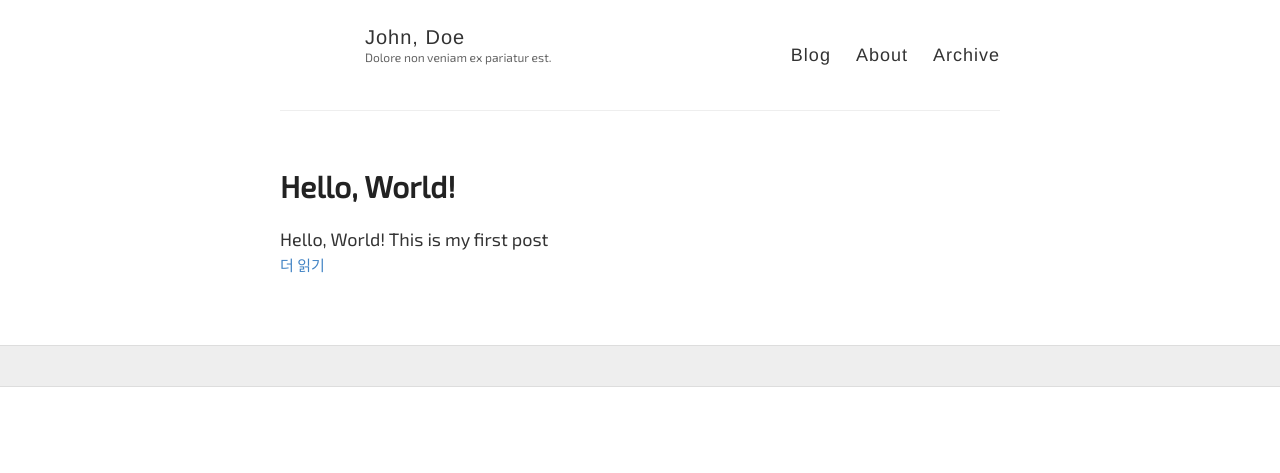
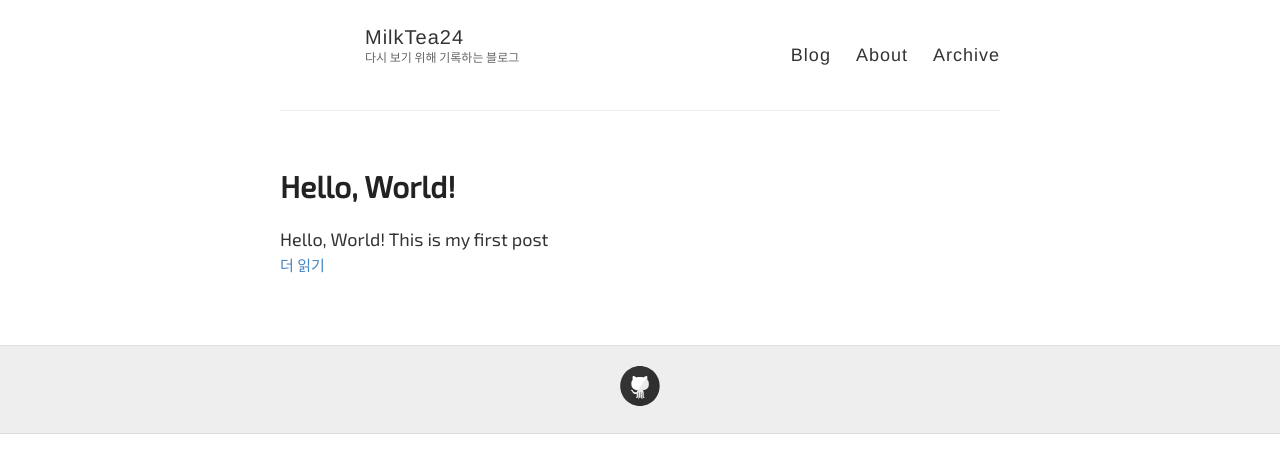
Before and after one commit to MilkTea24/MilkTea24.github.io, a Jekyll site: the page built from index.html, in a window 1280 px wide. Shown: the top 473 px of the page. Built offline with Jekyll 4.4.1, drawn with Linux system fonts in a browser that asks for light colours; some web fonts are replaced; the list of posts is cut into pages by our own code.

Commit message:
fix: 사이트 메타데이터 수정

```diff
--- a/_config.yml
+++ b/_config.yml
@@ -3,10 +3,10 @@
 #
 
 # Name of your site (displayed in the header)
-name: John, Doe
+name: MilkTea24
 
 # Short bio or description (displayed in the header)
-description: Dolore non veniam ex pariatur est.
+description: 다시 보기 위해 기록하는 블로그
 
 # URL of your avatar or profile pic (you could use your GitHub profile pic)
 avatar:
@@ -23,7 +23,7 @@ footer-links:
   email:
   facebook:
   flickr:
-  github:
+  github: MilkTea24
   instagram:
   linkedin:
   pinterest:
```
